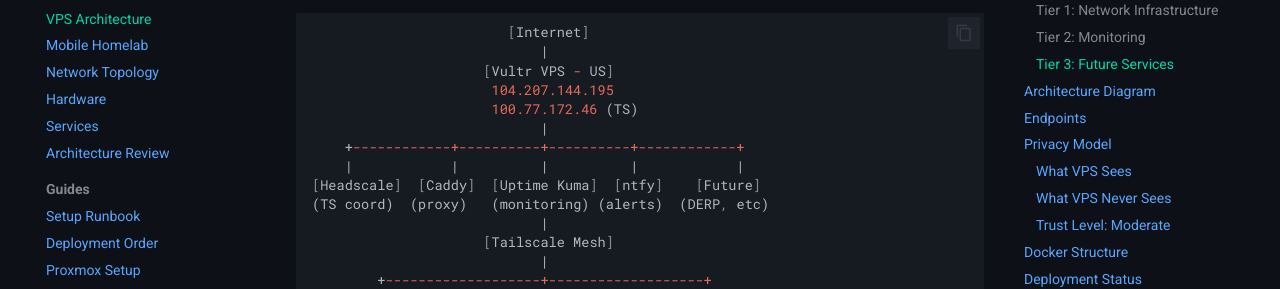
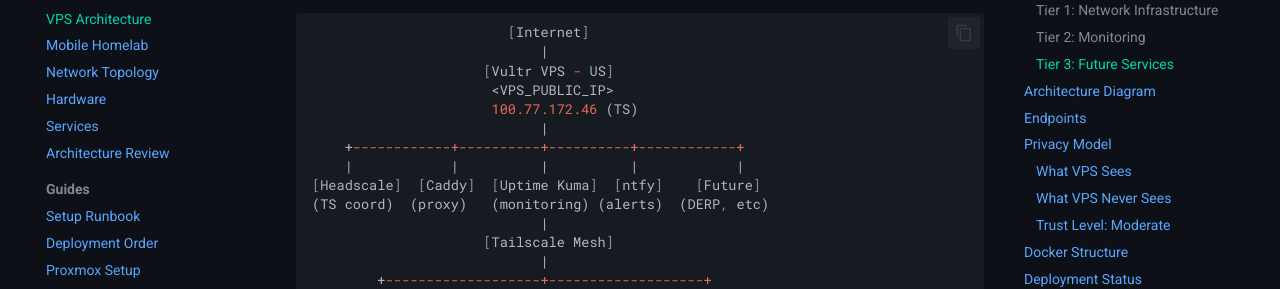
Before and after one commit to ajhermosilla/homelab, an MkDocs documentation site: the page built from docs/architecture/vps-architecture.md, in a window 1280 px wide and 900 px high, scrolled down 1465 px. Shown: the part 179-468 px from the top of the window. Built offline with MkDocs 1.6.1 and Material for MkDocs 9.7.7, drawn with Linux system fonts in a browser that asks for light colours; comment, search, counter and statistics services are not loaded.

Commit message:
fix: redact secrets and PII before making repo public
- Purge Beryl AX backup tarball from git history (contained SSH keys,
  password hashes, TLS private keys, WiFi PSK)
- Redact VPS public IP (3 files) → <VPS_PUBLIC_IP>
- Redact camera IPs and zone coordinates in Frigate config
- Replace family member email with placeholder
- Redact personal device Tailscale IPs in ACL example
- Add backups/, *.local, audit files to .gitignore

Real coordinates saved in frigate-zones-real.local (gitignored).

Co-Authored-By: Claude Opus 4.6 (1M context) <noreply@anthropic.com>

```diff
--- a/docs/architecture/vps-architecture.md
+++ b/docs/architecture/vps-architecture.md
@@ -54,7 +54,7 @@ Cloud node for Tailscale coordination, monitoring, and external services - minim
                         [Internet]
                             |
                      [Vultr VPS - US]
-                      104.207.144.195
+                      <VPS_PUBLIC_IP>
                       100.77.172.46 (TS)
                             |
     +------------+----------+----------+------------+
```
Also changed, not shown: docs/journal/incident-2026-03-12-dns-loop.md (+1 -1 lines), 5 other files.
